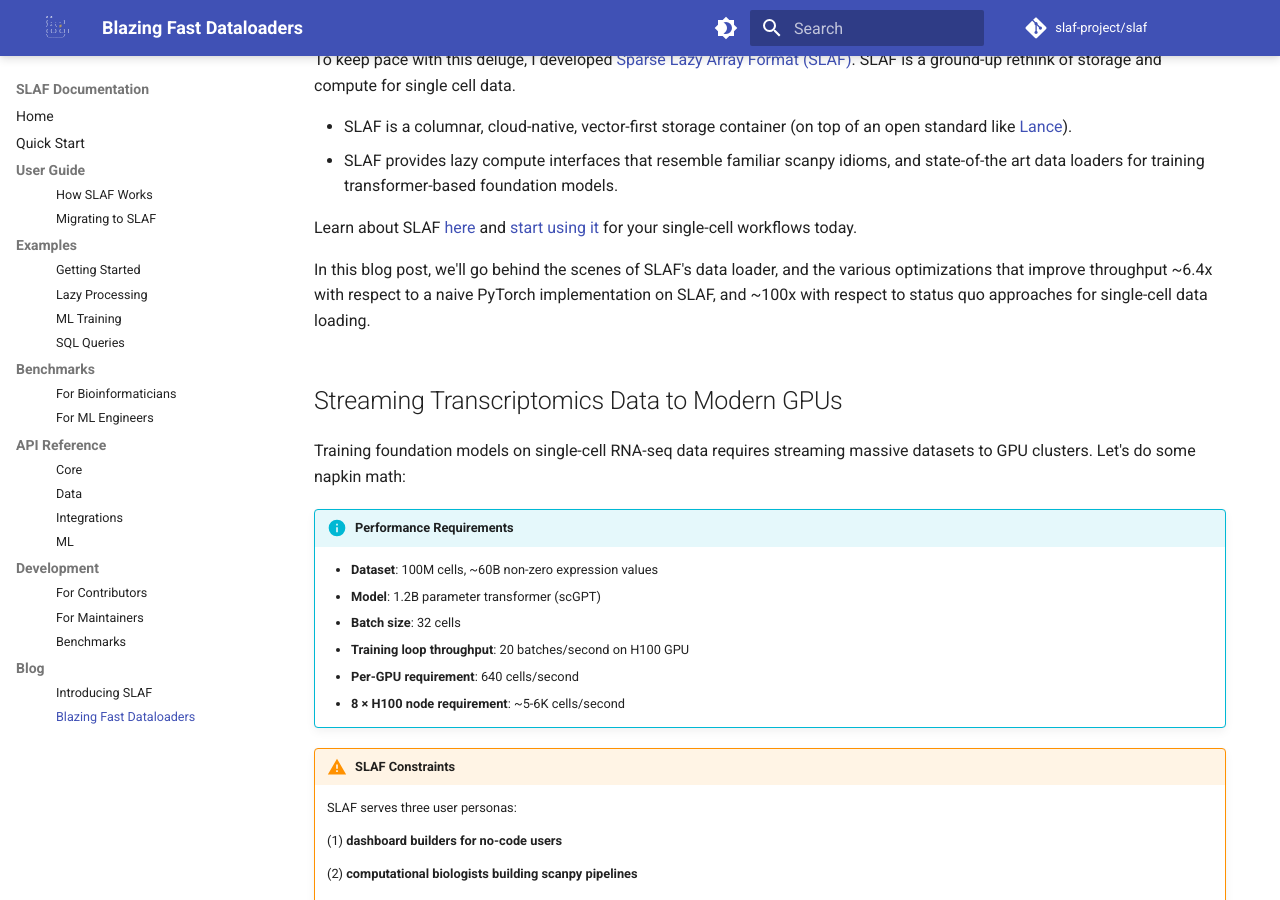
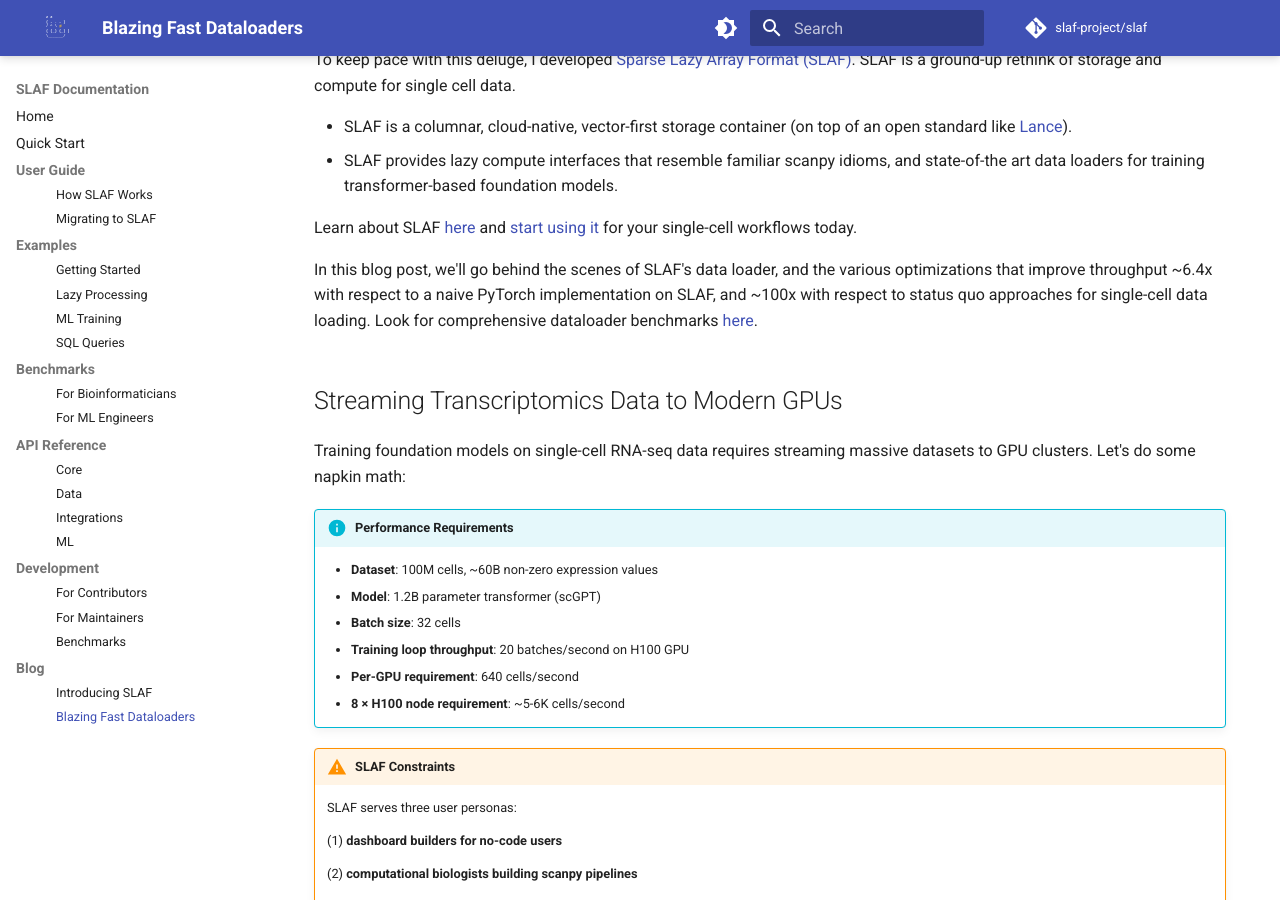
Before and after one commit to slaf-project/slaf, an MkDocs documentation site: the page built from docs/blog/blazing-fast-dataloaders.md, in a window 1280 px wide and 900 px high, scrolled down 421 px. Built offline with MkDocs 1.6.1 and Material for MkDocs 9.7.7, drawn with Linux system fonts in a browser that asks for light colours; comment, search, counter and statistics services are not loaded.

Commit message:
point to benchmarks in blog post

```diff
--- a/docs/blog/blazing-fast-dataloaders.md
+++ b/docs/blog/blazing-fast-dataloaders.md
@@ -13,7 +13,7 @@ To keep pace with this deluge, I developed [Sparse Lazy Array Format (SLAF)](htt
 
 Learn about SLAF [here](https://slaf-project.github.io/slaf/blog/introducing-slaf/) and [start using it](https://github.com/slaf-project/slaf/) for your single-cell workflows today.
 
-In this blog post, we'll go behind the scenes of SLAF's data loader, and the various optimizations that improve throughput ~6.4x with respect to a naive PyTorch implementation on SLAF, and ~100x with respect to status quo approaches for single-cell data loading.
+In this blog post, we'll go behind the scenes of SLAF's data loader, and the various optimizations that improve throughput ~6.4x with respect to a naive PyTorch implementation on SLAF, and ~100x with respect to status quo approaches for single-cell data loading. Look for comprehensive dataloader benchmarks [here](https://slaf-project.github.io/slaf/benchmarks/ml_benchmarks/).
 
 ## Streaming Transcriptomics Data to Modern GPUs
 
```
